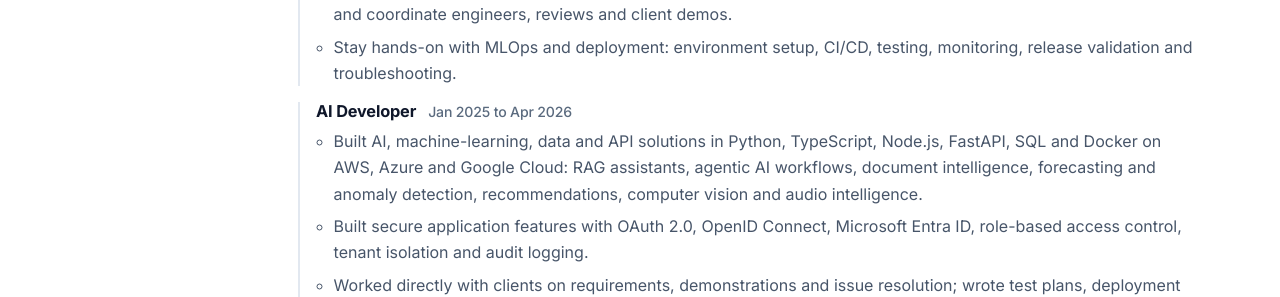
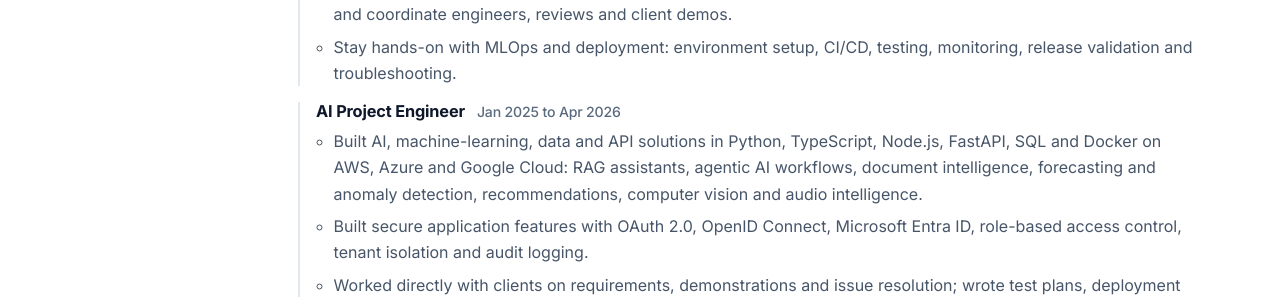
Before and after one commit to mrw-soumik/mrw-soumik.github.io, a Jekyll site: the page index.html, which Jekyll copies as it is, in a window 1280 px wide and 900 px high, scrolled down 5600 px. Shown: the part 159-456 px from the top of the window. Built offline with Jekyll 4.4.1, drawn with Linux system fonts in a browser that asks for light colours.

Commit message:
Restore the official title for the 2025 to 2026 role: AI Project Engineer
Job history uses the title on record; the headline and bio keep "AI Developer".
Résumé PDFs rebuilt.

Co-Authored-By: Claude Opus 5.5 <noreply@anthropic.com>

```diff
--- a/index.html
+++ b/index.html
@@ -393,7 +393,7 @@
                                 </ul>
                             </div>
                             <div class="role">
-                                <h4 class="timeline-role">AI Developer <span class="role-dates">Jan 2025 to Apr 2026</span></h4>
+                                <h4 class="timeline-role">AI Project Engineer <span class="role-dates">Jan 2025 to Apr 2026</span></h4>
                                 <ul>
                                     <li>Built AI, machine-learning, data and API solutions in Python, TypeScript, Node.js, FastAPI, SQL and Docker on AWS, Azure and Google Cloud: RAG assistants, agentic AI workflows, document intelligence, forecasting and anomaly detection, recommendations, computer vision and audio intelligence.</li>
                                     <li>Built secure application features with OAuth 2.0, OpenID Connect, Microsoft Entra ID, role-based access control, tenant isolation and audit logging.</li>
--- a/resume.html
+++ b/resume.html
@@ -69,7 +69,7 @@
             </article>
 
             <article class="role">
-                <h3>AI Developer | Genesis Group Inc. / Genesis AI Garage | St. John's, NL</h3>
+                <h3>AI Project Engineer | Genesis Group Inc. / Genesis AI Garage | St. John's, NL</h3>
                 <p class="date">Jan 2025 - Apr 2026</p>
                 <ul>
                     <li>Built and owned a cloud document-intelligence and RAG platform on Azure: OCR and LLM extraction validated in code, pgvector retrieval with cited answers, and CI with automated tests and security scans.</li>
```
Also changed, not shown: 2 other files.
